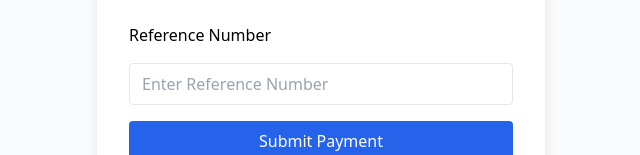
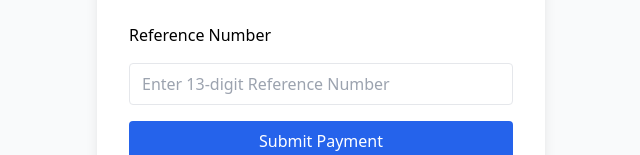
Before and after one commit to wencxx/bestf-fortune-hotel, a Vue app: page /payment/1 in a window 1280 px wide. Shown: the part 472-627 px from the top of the page, without its empty margins (319-959 px from the left). Built offline with nearby package versions, Linux system fonts and the light colour scheme; no server answers.

Commit message:
added: basta

```diff
--- a/src/views/CheckOut.vue
+++ b/src/views/CheckOut.vue
@@ -117,6 +117,9 @@
                 <Icon icon="ix:success-filled" class="text-7xl text-green-500" />
                 <h1 class="text-2xl uppercase">Booking Confirmed</h1>
                 <p class="w-11/12 text-center text-xl">Your reservation is confirmed. Thank you for choosing us!</p>
+                <p class="w-11/12 text-center text-base text-gray-700">
+                    Once your booking is accepted, you will receive an email containing a link to process your payment.
+                </p>
                 <p class="font-medium text-lg"><span class="uppercase">Booking Id:</span> <span class="text-neutral-500">{{ bookingId }}</span></p>
                 <router-link :to="{ name: 'rooms' }" class="bg-green-500 w-1/3 py-1 rounded mt-2 text-white text-center">OK</router-link>
             </div>
@@ -126,7 +129,10 @@
         <div v-if="showCheckoutConfirm" class="fixed inset-0 z-50 flex items-center justify-center bg-black/40">
             <div class="bg-white rounded-lg shadow-lg p-4 sm:p-6 max-w-md w-full relative">
                 <h2 class="text-xl font-bold mb-2 text-center">Confirm Checkout</h2>
-                <p class="mb-4 text-center text-red-600 font-semibold">Are you sure you want to proceed with the checkout?<br>This payment is <span class="uppercase">not refundable</span>.</p>
+                <p class="mb-4 text-center text-red-600 font-semibold">
+                    Are you sure you want to proceed with the checkout?<br>
+                    This payment is <span class="uppercase">not refundable</span>.
+                </p>
                 <div class="flex justify-center gap-4 mt-4">
                     <button @click="confirmCheckout" class="bg-green-500 text-white px-4 py-2 rounded hover:bg-green-600">Yes, Proceed</button>
                     <button @click="cancelCheckout" class="bg-gray-300 text-gray-800 px-4 py-2 rounded hover:bg-gray-400">Cancel</button>
--- a/src/views/payment.vue
+++ b/src/views/payment.vue
@@ -1,6 +1,10 @@
 <template>
-  <div class="h-screen flex flex-col items-center justify-center bg-gray-50 py-10">
-    <div class="bg-white rounded-lg shadow-lg p-8 flex flex-col items-center w-full max-w-md">
+  <div
+    class="h-screen flex flex-col items-center justify-center bg-gray-50 py-10"
+  >
+    <div
+      class="bg-white rounded-lg shadow-lg p-8 flex flex-col items-center w-full max-w-md"
+    >
       <h2 class="text-2xl font-bold mb-4 text-center">Scan to Pay</h2>
       <img
         src="/src/assets/Gcash QR.jpg"
@@ -13,57 +17,71 @@
           v-model="referenceNumber"
           type="text"
           required
-          maxlength="30"
-          placeholder="Enter Reference Number"
+          maxlength="13"
+          minlength="13"
+          pattern="\d{13}"
+          placeholder="Enter 13-digit Reference Number"
           class="border rounded px-3 py-2 focus:outline-none focus:ring-2 focus:ring-blue-400"
+          @input="onInput"
         />
         <button
           type="submit"
           :disabled="loading"
           class="bg-blue-600 text-white py-2 rounded hover:bg-blue-700 transition disabled:opacity-50"
         >
-          {{ loading ? 'Submitting...' : 'Submit Payment' }}
+          {{ loading ? "Submitting..." : "Submit Payment" }}
         </button>
       </form>
       <div v-if="error" class="text-red-500 mt-2 text-center">{{ error }}</div>
-      <div v-if="success" class="text-green-600 mt-2 text-center">Payment submitted successfully!</div>
+      <div v-if="success" class="text-green-600 mt-2 text-center">
+        Payment submitted! The admin will review your payment. Once confirmed,
+        you will receive an email notification.
+      </div>
     </div>
   </div>
 </template>
 
 <script setup>
-import { ref } from 'vue'
-import { useRoute } from 'vue-router'
-import { db } from '../config/firebaseConfig'
-import { updateDoc, doc } from 'firebase/firestore'
+import { ref } from "vue";
+import { useRoute } from "vue-router";
+import { db } from "../config/firebaseConfig";
+import { updateDoc, doc } from "firebase/firestore";
 
-const referenceNumber = ref('')
-const loading = ref(false)
-const error = ref('')
-const success = ref(false)
-const route = useRoute()
+const referenceNumber = ref("");
+const loading = ref(false);
+const error = ref("");
+const success = ref(false);
+const route = useRoute();
+
+const onInput = (e) => {
+  // Only allow digits and limit to 13 characters
+  referenceNumber.value = e.target.value.replace(/\D/g, "").slice(0, 13);
+};
 
 const submitPayment = async () => {
-  loading.value = true
-  error.value = ''
-  success.value = false
+  loading.value = true;
+  error.value = "";
+  success.value = false;
   try {
-    const bookingId = route.params.id
-    if (!bookingId) throw new Error('Booking ID not found in route params')
-    await updateDoc(doc(db, 'booking', bookingId), {
+    // Validate: must be exactly 13 digits
+    if (!/^\d{13}$/.test(referenceNumber.value)) {
+      throw new Error("Reference number must be exactly 13 digits.");
+    }
+    const bookingId = route.params.id;
+    if (!bookingId) throw new Error("Booking ID not found in route params");
+    await updateDoc(doc(db, "booking", bookingId), {
       referenceNumber: referenceNumber.value,
-      mop: 'GCASH',
-      mop: 'paid',
-    })
-    success.value = true
-    referenceNumber.value = ''
+      mop: "GCASH",
+      mop: "paid",
+    });
+    success.value = true;
+    referenceNumber.value = "";
   } catch (e) {
-    error.value = e.message || 'An error occurred'
+    error.value = e.message || "An error occurred";
   } finally {
-    loading.value = false
+    loading.value = false;
   }
-}
+};
 </script>
 
-<style scoped>
-</style>
+<style scoped></style>
```
